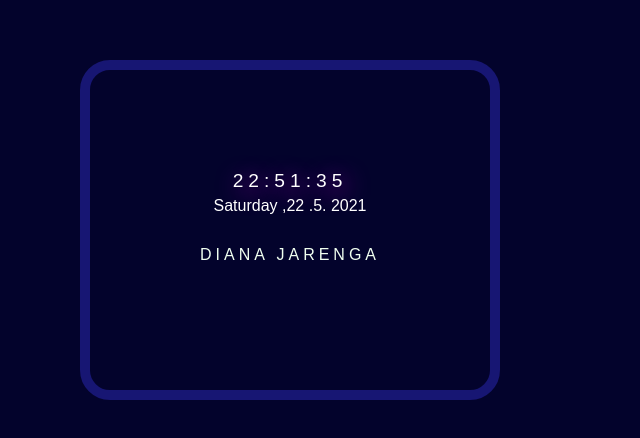
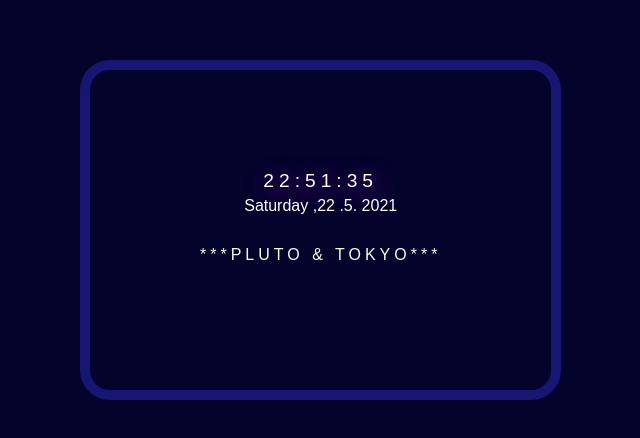
Before and after one commit to Dianajarenga/project, a plain HTML site: page index.html in a window 1280 px wide. Shown: the part 140-578 px from the top of the page, without its empty margins (128-768 px from the left). Drawn offline with Linux system fonts and the light colour scheme.

Commit message:
first commit

```diff
--- a/index.html
+++ b/index.html
@@ -12,7 +12,7 @@
     <form id="all">
         <div id="test">COUNT DOWN</div>
         <div id="ttt"></div>
-    <p id="message"> DIANA JARENGA</p>
+    <p id="message"> ***PLUTO & TOKYO*** </p>
     </form>
 
 </body>
```
